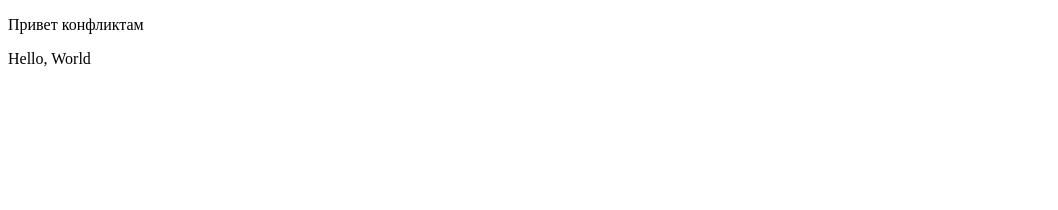
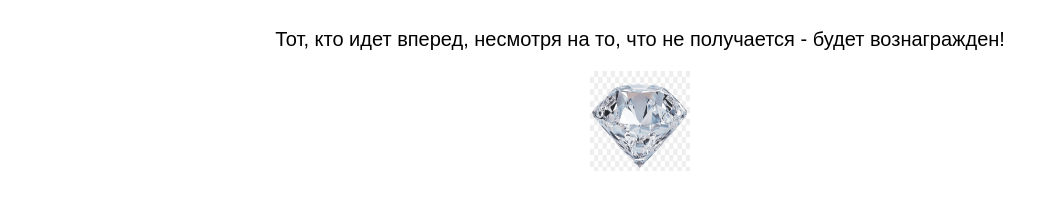
Before and after one commit to SharapovaJulia/test, a plain HTML site: page index.html in a window 1280 px wide. Shown: the whole page, without its empty margins (0-1058 px from the left). Drawn offline with Linux system fonts and the light colour scheme.

Commit message:
новый вариант

```diff
--- a/index.html
+++ b/index.html
@@ -1,7 +1,29 @@
 <!DOCTYPE html>
 <html lang="en">
-<body>
-    <p>Привет конфликтам</p>
-    <p>Hello, World</p>
-</body>
+<head>
+    <style>
+        body {
+            font-family: Arial, sans-serif;
+            text-align: center;
+            padding: 20px;
+        }
+
+        .message {
+            font-size: 20px;
+            margin-bottom: 20px;
+        }
+
+        .diamond {
+            width: 100px;
+            height: 100px;
+        }
+    </style>
+    </head>
+    <body>
+        <div class="message">
+            Тот, кто идет вперед, несмотря на то, что не получается - будет вознагражден!
+        </div>
+
+        <img class="diamond" src="diamond.png" alt="Алмаз">
+    </body>
 </html>
```
Also changed, not shown: diamond.png (added).
